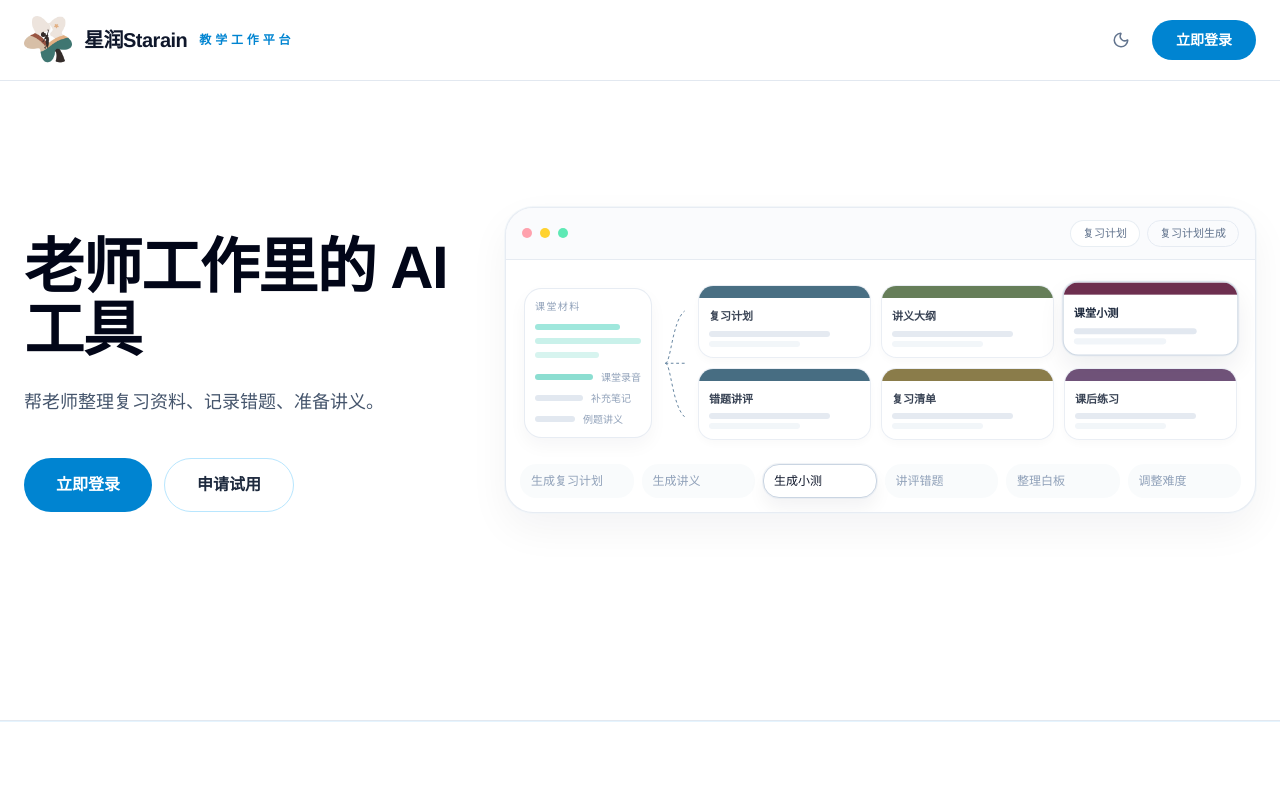
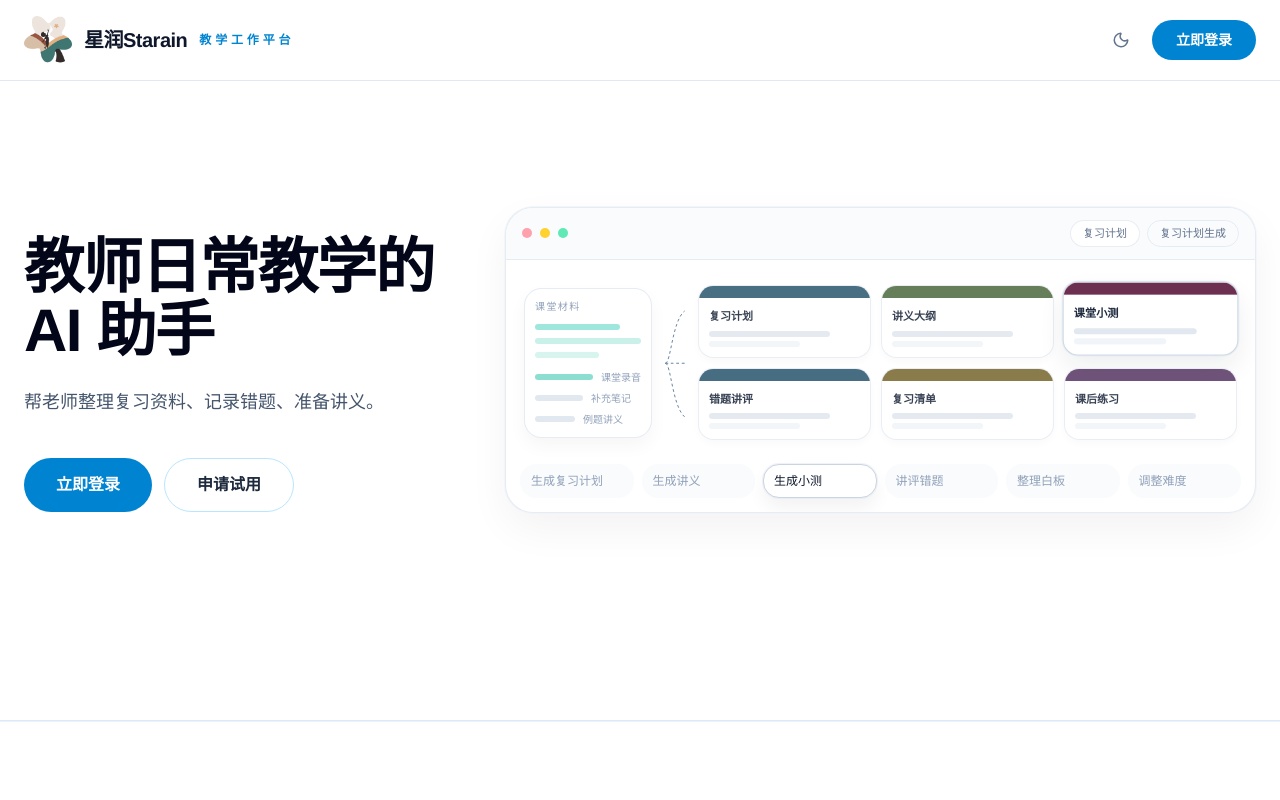
Before and after one commit to KaynXu/Xingrun-Website, a React (Vite) app in the folder frontend/: page / in a window 1280 px wide. Shown: the top 800 px of the page. Built offline with nearby package versions, Linux system fonts and the light colour scheme.

Commit message:
copy: refine landing teacher ai headline

```diff
--- a/frontend/src/features/landing/LandingPage.tsx
+++ b/frontend/src/features/landing/LandingPage.tsx
@@ -279,7 +279,7 @@ export function LandingPage({
               className="max-w-2xl"
             >
               <h1 className="mt-7 max-w-4xl text-4xl font-black leading-[1.05] tracking-tight text-slate-950 dark:text-white sm:text-5xl md:text-6xl">
-                老师工作里的 AI 工具
+                教师日常教学的 AI 助手
               </h1>
               <p className="mt-6 max-w-xl text-base leading-8 text-slate-600 dark:text-slate-300 md:text-lg">
                 帮老师整理复习资料、记录错题、准备讲义。
```
Also changed, not shown: 2 other files (tests, documents, lock files or other folders).
